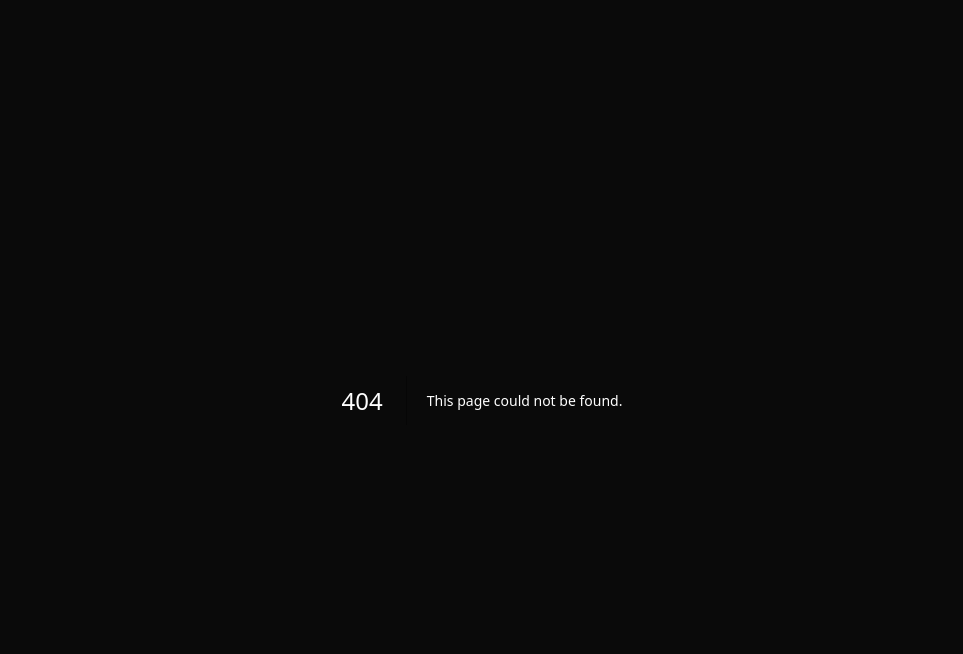
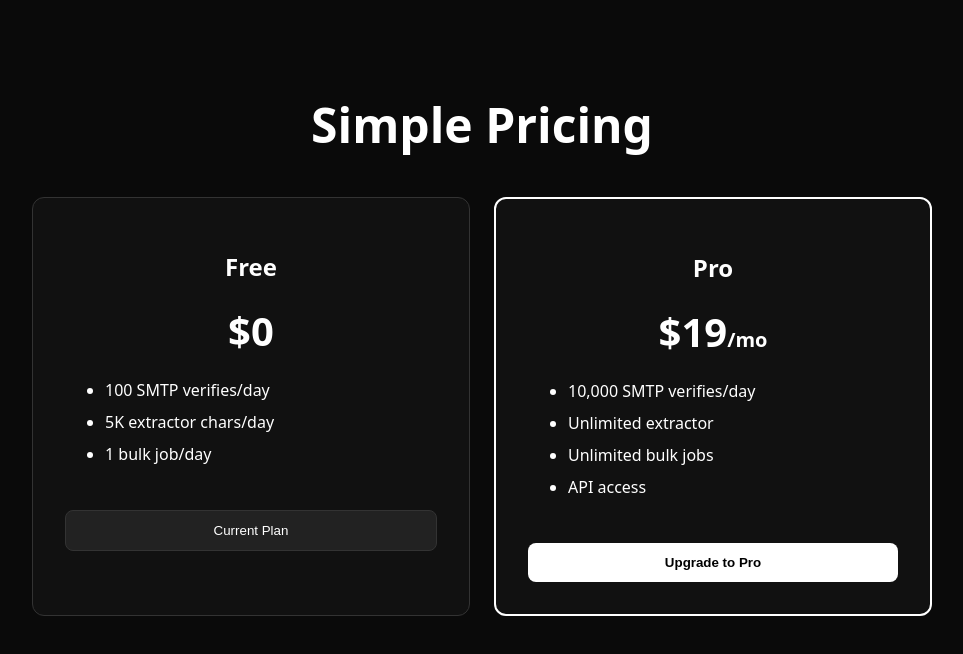
Before and after one commit to pappubabu200-jpg/Clean-bounce-meta-ai, a Next.js app in the folder web/: page /pricing in a window 1280 px wide. Before the commit this address had no page. Shown: the top 654 px of the page, without its empty margins (158-1121 px from the left). Built offline with nearby package versions, Linux system fonts and the light colour scheme; no server answers.

Commit message:
Create page.tsx

```diff
--- /dev/null
+++ b/web/app/pricing/page.tsx
@@ -0,0 +1,58 @@
+'use client'
+import { useState } from 'react'
+
+export default function Pricing() {
+  const [loading, setLoading] = useState(false)
+  const API_URL = process.env.NEXT_PUBLIC_API_URL || 'http://localhost:8080'
+  const apiKey = localStorage.getItem('api_key')
+
+  async function checkout() {
+    setLoading(true)
+    const res = await fetch(`${API_URL}/api/billing/checkout`, {
+      method: 'POST',
+      headers: { 'X-API-Key': apiKey || '' }
+    })
+    const data = await res.json()
+    window.location.href = data.url
+  }
+
+  return (
+    <div style={{maxWidth: 900, margin: '40px auto', padding: 20, textAlign: 'center'}}>
+      <h1 style={{fontSize: 48, marginBottom: 16}}>Simple Pricing</h1>
+      <div style={{display: 'grid', gridTemplateColumns: '1fr 1fr', gap: 24, marginTop: 40}}>
+
+        <div style={{background: '#111', border: '1px solid #333', borderRadius: 12, padding: 32}}>
+          <h2>Free</h2>
+          <div style={{fontSize: 40, fontWeight: 700, margin: '16px 0'}}>$0</div>
+          <ul style={{textAlign: 'left', lineHeight: 2}}>
+            <li>100 SMTP verifies/day</li>
+            <li>5K extractor chars/day</li>
+            <li>1 bulk job/day</li>
+          </ul>
+          <button style={{width: '100%', padding: 12, marginTop: 24, background: '#222', color: '#fff', border: '1px solid #333', borderRadius: 8}}>
+            Current Plan
+          </button>
+        </div>
+
+        <div style={{background: '#111', border: '2px solid #fff', borderRadius: 12, padding: 32}}>
+          <h2>Pro</h2>
+          <div style={{fontSize: 40, fontWeight: 700, margin: '16px 0'}}>$19<span style={{fontSize: 20}}>/mo</span></div>
+          <ul style={{textAlign: 'left', lineHeight: 2}}>
+            <li>10,000 SMTP verifies/day</li>
+            <li>Unlimited extractor</li>
+            <li>Unlimited bulk jobs</li>
+            <li>API access</li>
+          </ul>
+          <button
+            onClick={checkout}
+            disabled={loading ||!apiKey}
+            style={{width: '100%', padding: 12, marginTop: 24, background: '#fff', color: '#000', border: 0, borderRadius: 8, fontWeight: 600}}
+          >
+            {loading? 'Loading...' : 'Upgrade to Pro'}
+          </button>
+        </div>
+
+      </div>
+    </div>
+  )
+                       }
```
